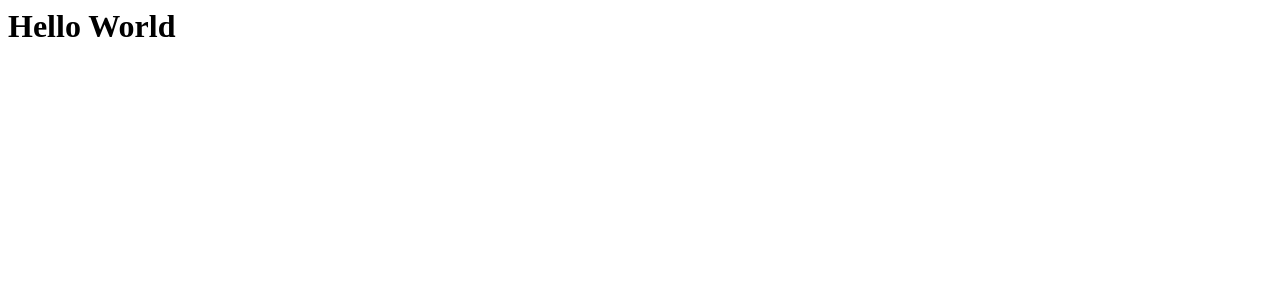
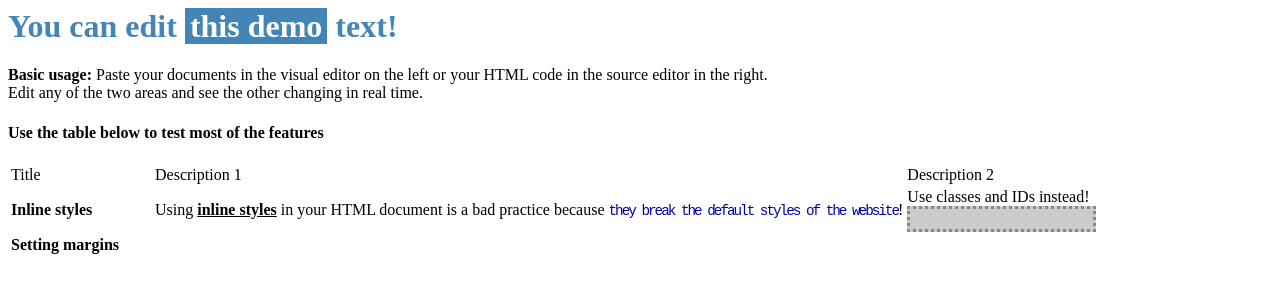
Before and after one commit to naveen2456/naveen2456.github.io, a plain HTML site: page index.html in a window 1280 px wide. Drawn offline with Linux system fonts and the light colour scheme.

Commit message:
My first template

```diff
--- a/index.html
+++ b/index.html
@@ -1,8 +1,22 @@
-<html>
-  <head>
-    <title>My Page</title>
-  </head>
-  <body>
-    <h1>Hello World</h1>
-  </body>
-</html>
+<!-- ######## This is a comment, visible only in the source editor  ######## -->
+<h1 style="color: #4485b8;">You can edit <span style="background-color: #4485b8; color: #ffffff; padding: 0 5px;">this demo</span> text!</h1>
+<p><strong style="color: #000;">Basic usage:</strong> Paste your documents in the visual editor on the left or your HTML code in the source editor in the right. <br />Edit any of the two areas and see the other changing in real time.&nbsp;</p>
+<h4>Use the table below to test most of the features</h4>
+<table class="editorDemoTable" style="vertical-align: top;">
+<thead>
+<tr>
+<td>Title</td>
+<td>Description 1</td>
+<td>Description 2</td>
+</tr>
+</thead>
+<tbody>
+<tr>
+<td style="min-width: 140px;"><strong>Inline styles</strong></td>
+<td>Using <span style="font-weight: bold; color: #000; text-decoration: underline;">inline styles</span> in your HTML document is a bad practice because <strong style="font-weight: normal; font-size: 1.1em; color: #00a; font-family: monospace; letter-spacing: -2px;">they break the default styles of the website</strong>!</td>
+<td>Use classes and IDs instead!
+<div style="height: 20px; width: 100%; border: 3px dotted #888; background-color: rgba(0,0,0,0.2);">&nbsp;</div>
+</td>
+</tr>
+<tr>
+<td><strong>Setting margins</strong></td>
```
